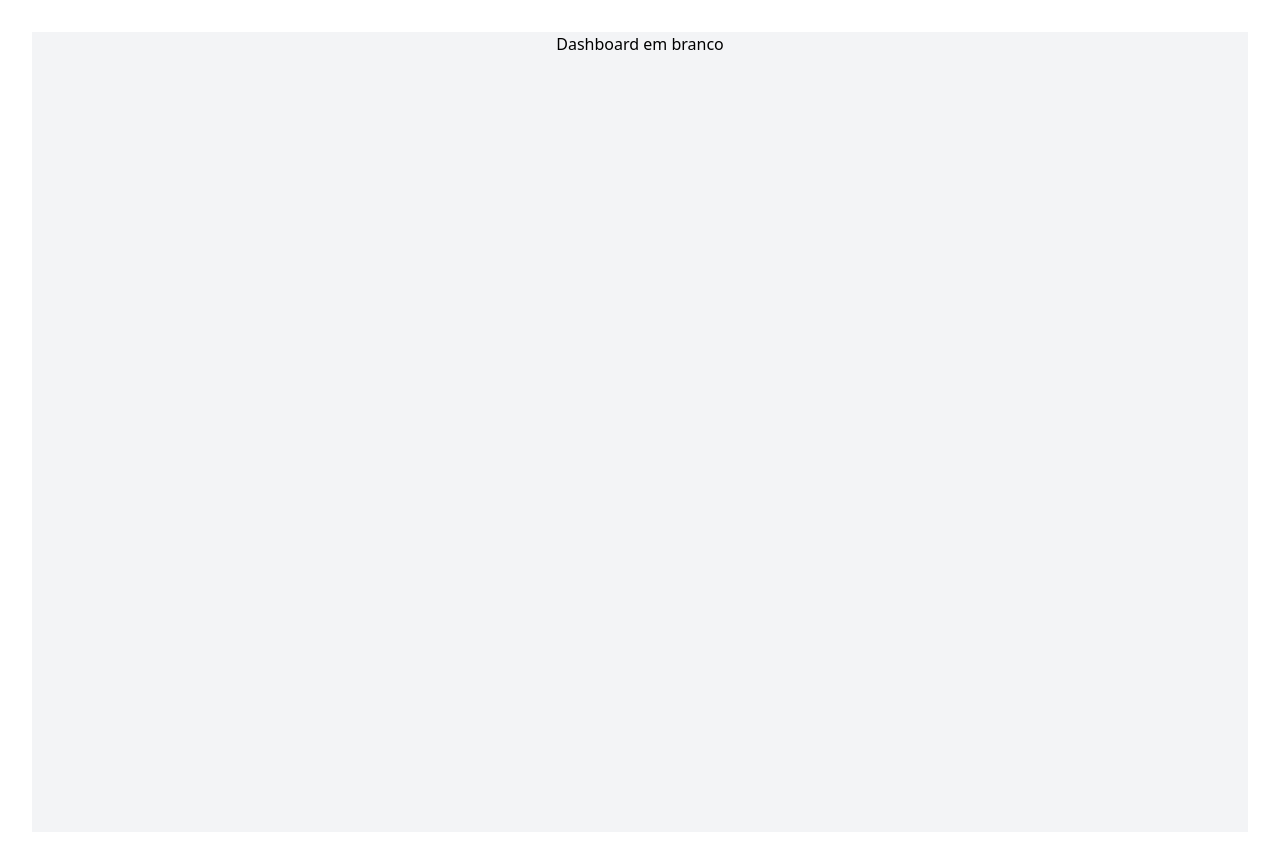
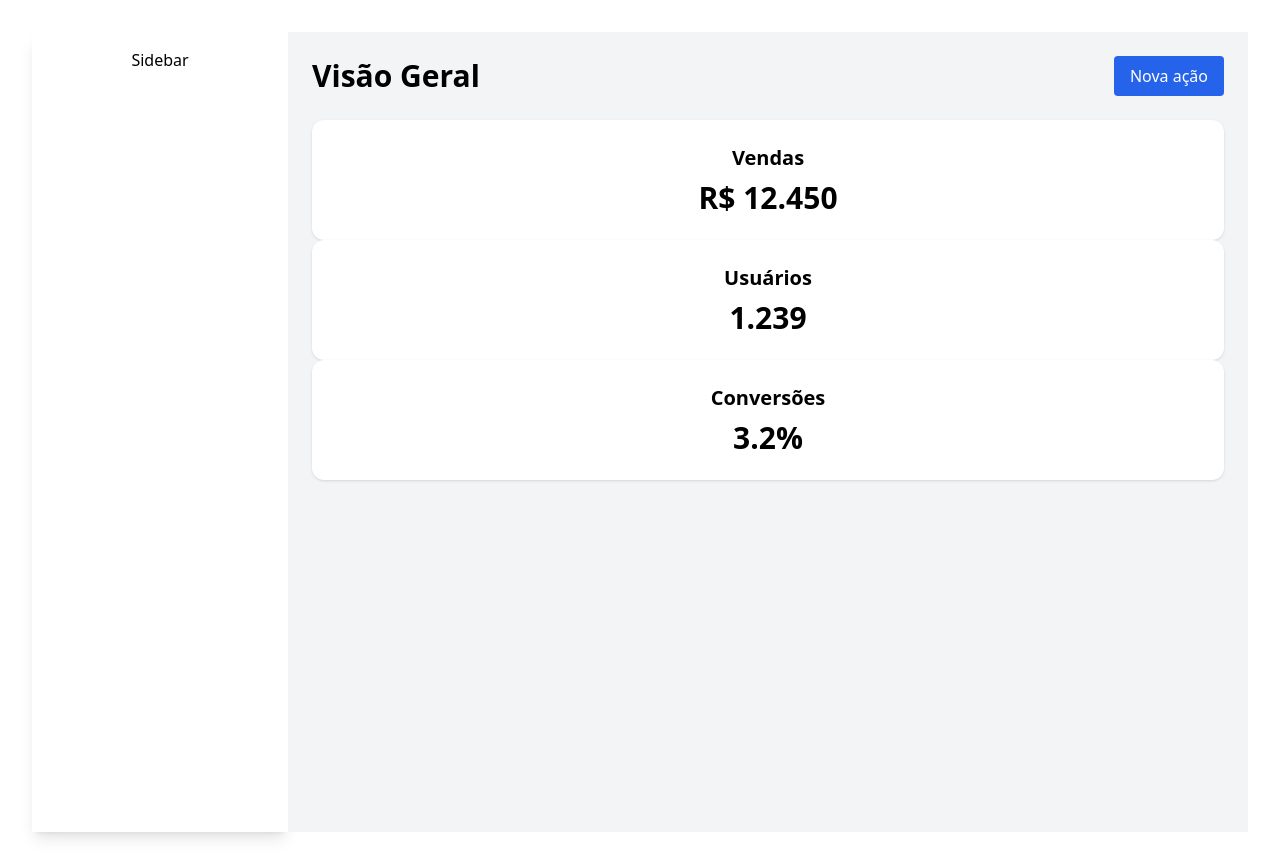
Before and after one commit to jean-meandonca/dashboard-in-react, a React (Vite) app: page / in a window 1280 px wide. Built offline with nearby package versions, Linux system fonts and the light colour scheme.

Commit message:
feat: criado pagina inicial do dashboard

```diff
--- a/src/App.jsx
+++ b/src/App.jsx
@@ -4,8 +4,41 @@ import './App.css'
 function App() {
 
   return (
-    <div className="h-screen bg-gray-100">
-      Dashboard em branco
+      <div className="flex h-screen">
+
+        <aside className="w-64 bg-white shadow-lg p-4">
+          Sidebar
+        </aside>
+
+        <main className="flex-1 bg-gray-100 p-6">
+
+          <header className="flex justify-between items-center mb-6">
+            <h1 className="text-3xl font-semibold">Visão Geral</h1>
+            <button className="px-4 py-2 bg-blue-600 text-white rounded">
+              Nova ação
+            </button>
+          </header>
+
+          <section>
+            <div className="p-6 bg-white shadow rounded-xl">
+              <h3 className="text-xl font-semibold mb-2">Vendas</h3>
+              <p className="text-3xl font-bold">R$ 12.450</p>
+            </div>
+
+            <div className="p-6 bg-white shadow rounded-xl">
+              <h3 className="text-xl font-semibold mb-2">Usuários</h3>
+              <p className="text-3xl font-bold">1.239</p>
+            </div>
+
+            <div className="p-6 bg-white shadow rounded-xl">
+              <h3 className="text-xl font-semibold mb-2">Conversões</h3>
+              <p className="text-3xl font-bold">3.2%</p>
+            </div>
+
+          </section>
+
+        </main>
+
     </div>
   );
 }
--- a/src/index.css
+++ b/src/index.css
@@ -554,8 +554,54 @@ video {
   display: none;
 }
 
+.mb-6 {
+  margin-bottom: 1.5rem;
+}
+
+.mb-2 {
+  margin-bottom: 0.5rem;
+}
+
+.block {
+  display: block;
+}
+
+.flex {
+  display: flex;
+}
+
 .h-screen {
   height: 100vh;
+}
+
+.w-64 {
+  width: 16rem;
+}
+
+.flex-1 {
+  flex: 1 1 0%;
+}
+
+.items-center {
+  align-items: center;
+}
+
+.justify-between {
+  justify-content: space-between;
+}
+
+.space-y-2 > :not([hidden]) ~ :not([hidden]) {
+  --tw-space-y-reverse: 0;
+  margin-top: calc(0.5rem * calc(1 - var(--tw-space-y-reverse)));
+  margin-bottom: calc(0.5rem * var(--tw-space-y-reverse));
+}
+
+.rounded {
+  border-radius: 0.25rem;
+}
+
+.rounded-xl {
+  border-radius: 0.75rem;
 }
 
 .bg-gray-100 {
@@ -563,16 +609,89 @@ video {
   background-color: rgb(243 244 246 / var(--tw-bg-opacity, 1));
 }
 
+.bg-white {
+  --tw-bg-opacity: 1;
+  background-color: rgb(255 255 255 / var(--tw-bg-opacity, 1));
+}
+
+.bg-blue-600 {
+  --tw-bg-opacity: 1;
+  background-color: rgb(37 99 235 / var(--tw-bg-opacity, 1));
+}
+
+.p-4 {
+  padding: 1rem;
+}
+
+.p-6 {
+  padding: 1.5rem;
+}
+
+.p-2 {
+  padding: 0.5rem;
+}
+
+.px-4 {
+  padding-left: 1rem;
+  padding-right: 1rem;
+}
+
+.py-2 {
+  padding-top: 0.5rem;
+  padding-bottom: 0.5rem;
+}
+
 .text-4xl {
   font-size: 2.25rem;
   line-height: 2.5rem;
+}
+
+.text-3xl {
+  font-size: 1.875rem;
+  line-height: 2.25rem;
+}
+
+.text-xl {
+  font-size: 1.25rem;
+  line-height: 1.75rem;
+}
+
+.text-2xl {
+  font-size: 1.5rem;
+  line-height: 2rem;
 }
 
 .font-bold {
   font-weight: 700;
 }
 
+.font-semibold {
+  font-weight: 600;
+}
+
 .text-blue-600 {
   --tw-text-opacity: 1;
   color: rgb(37 99 235 / var(--tw-text-opacity, 1));
 }
+
+.text-white {
+  --tw-text-opacity: 1;
+  color: rgb(255 255 255 / var(--tw-text-opacity, 1));
+}
+
+.shadow-lg {
+  --tw-shadow: 0 10px 15px -3px rgb(0 0 0 / 0.1), 0 4px 6px -4px rgb(0 0 0 / 0.1);
+  --tw-shadow-colored: 0 10px 15px -3px var(--tw-shadow-color), 0 4px 6px -4px var(--tw-shadow-color);
+  box-shadow: var(--tw-ring-offset-shadow, 0 0 #0000), var(--tw-ring-shadow, 0 0 #0000), var(--tw-shadow);
+}
+
+.shadow {
+  --tw-shadow: 0 1px 3px 0 rgb(0 0 0 / 0.1), 0 1px 2px -1px rgb(0 0 0 / 0.1);
+  --tw-shadow-colored: 0 1px 3px 0 var(--tw-shadow-color), 0 1px 2px -1px var(--tw-shadow-color);
+  box-shadow: var(--tw-ring-offset-shadow, 0 0 #0000), var(--tw-ring-shadow, 0 0 #0000), var(--tw-shadow);
+}
+
+.hover\:bg-gray-200:hover {
+  --tw-bg-opacity: 1;
+  background-color: rgb(229 231 235 / var(--tw-bg-opacity, 1));
+}
```
